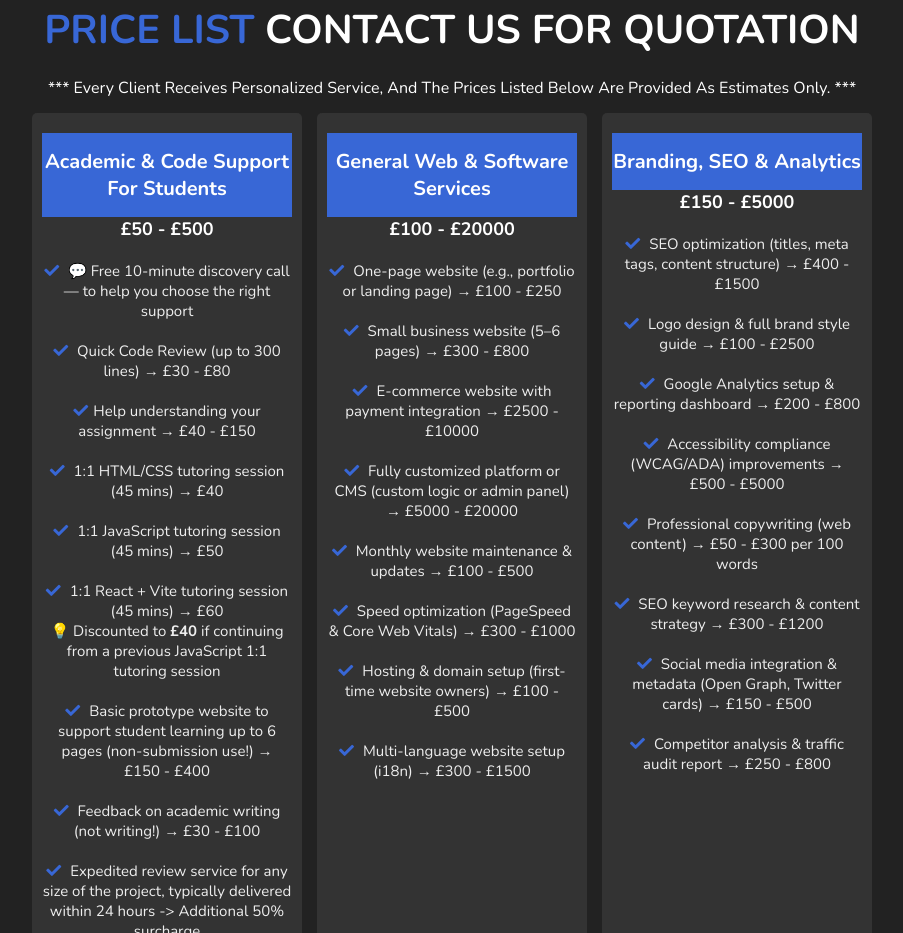
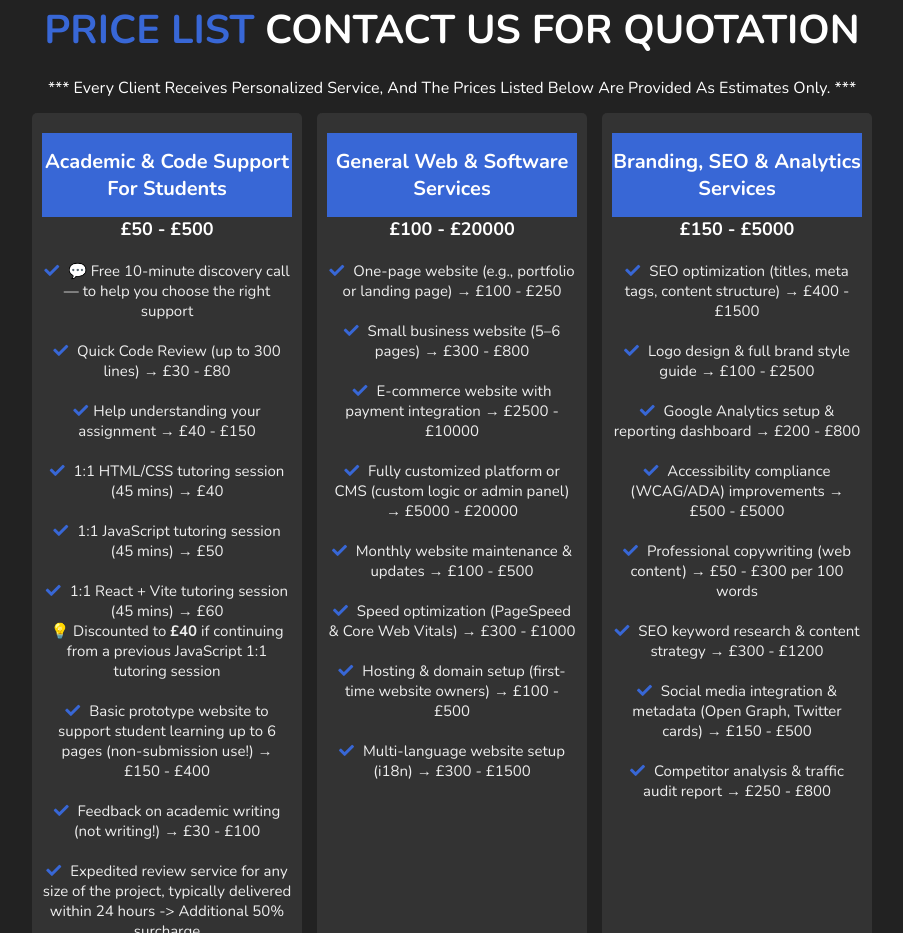
Before and after one commit to lubiejewskidaniel/ccs, a website: page public/index.html in a window 1280 px wide. Shown: the part 1434-2367 px from the top of the page, without its empty margins (188-1091 px from the left). Drawn offline with nearby package versions, Linux system fonts and the light colour scheme.

Commit message:
Update index.html

```diff
--- a/public/index.html
+++ b/public/index.html
@@ -249,7 +249,7 @@
             </div>
 
             <div class="box">
-                <h3 class="title">Branding, SEO & Analytics</h3>
+                <h3 class="title">Branding, SEO & Analytics Services</h3>
                 <h3 class="amount">£150 - £5000</h3>
                 <ul>
                     <li><i class="fas fa-check"></i> SEO optimization (titles, meta tags, content structure) → £400 - £1500</li>
```
